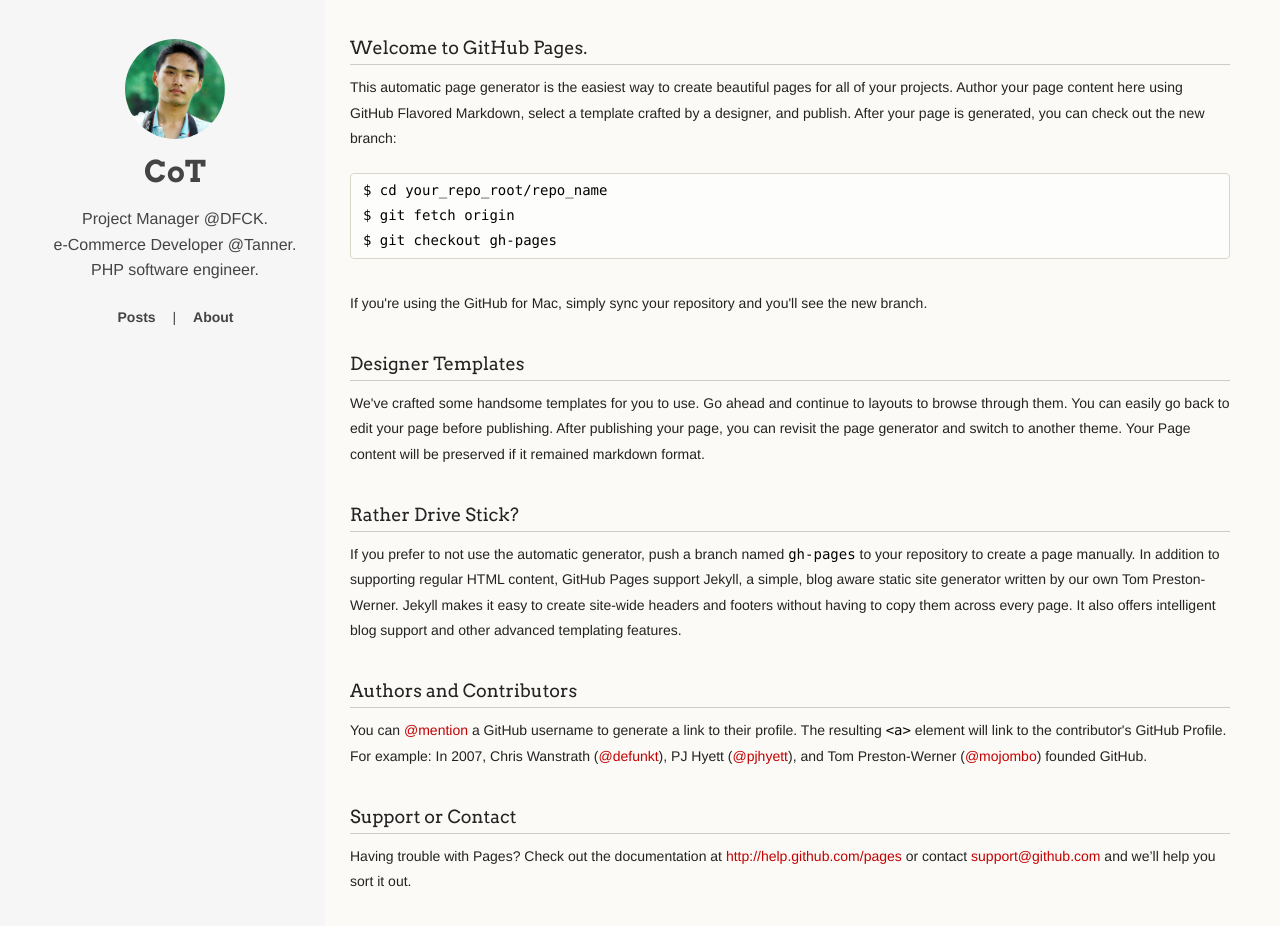
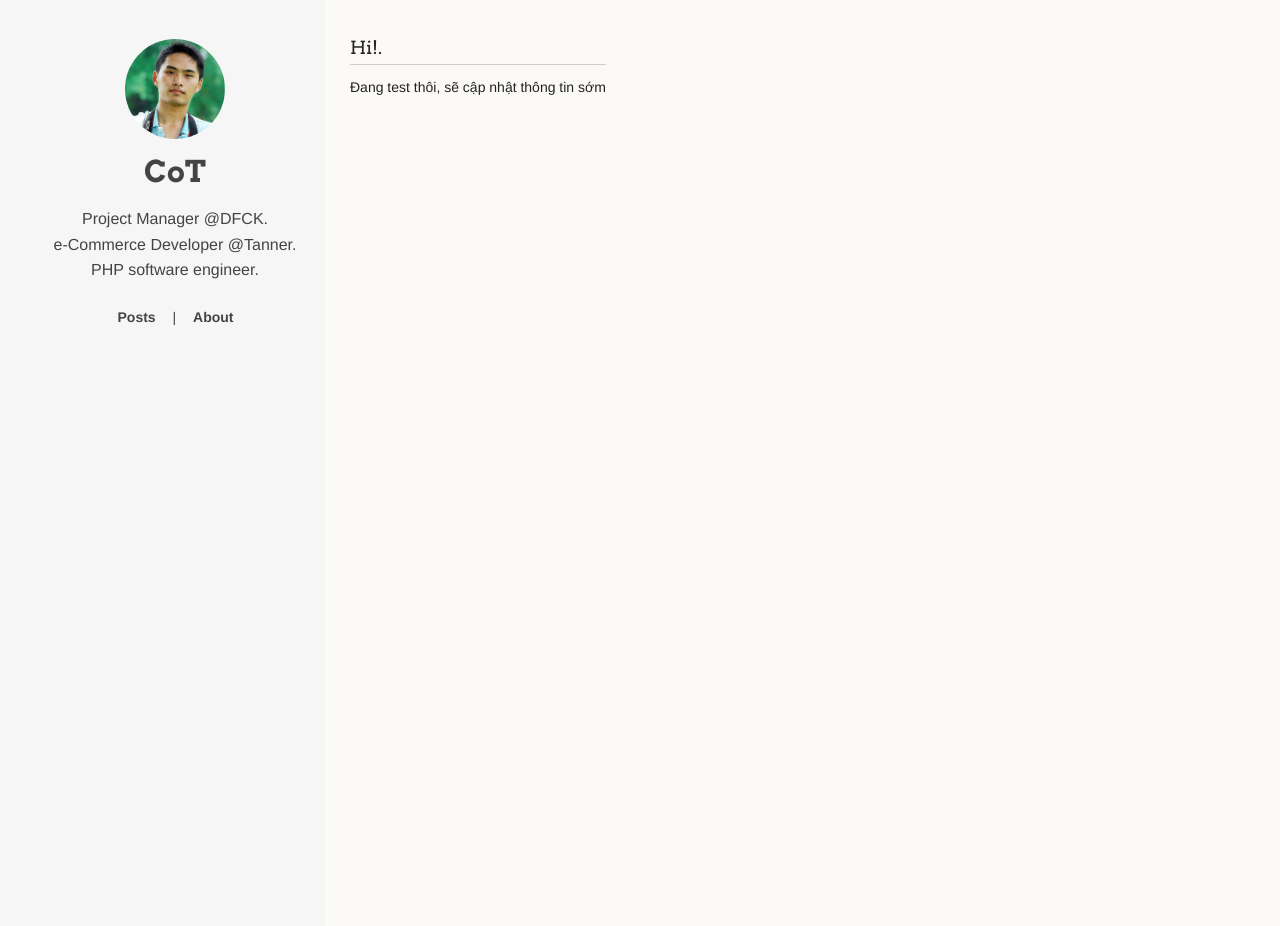
Before and after one commit to iamcot/iamcot.github.io, a Jekyll site: the page index.html, which Jekyll copies as it is, in a window 1280 px wide and 967 px high. Shown: the top 926 px of the window. Built offline with Jekyll 4.4.1, drawn with Linux system fonts in a browser that asks for light colours.

Commit message:
Update index.html

```diff
--- a/index.html
+++ b/index.html
@@ -32,37 +32,10 @@
       </header>
       <section>
         <h3>
-<a name="welcome-to-github-pages" class="anchor" href="#welcome-to-github-pages"><span class="octicon octicon-link"></span></a>Welcome to GitHub Pages.</h3>
-
-<p>This automatic page generator is the easiest way to create beautiful pages for all of your projects. Author your page content here using GitHub Flavored Markdown, select a template crafted by a designer, and publish. After your page is generated, you can check out the new branch:</p>
-
-<pre><code>$ cd your_repo_root/repo_name
-$ git fetch origin
-$ git checkout gh-pages
-</code></pre>
-
-<p>If you're using the GitHub for Mac, simply sync your repository and you'll see the new branch.</p>
-
-<h3>
-<a name="designer-templates" class="anchor" href="#designer-templates"><span class="octicon octicon-link"></span></a>Designer Templates</h3>
-
-<p>We've crafted some handsome templates for you to use. Go ahead and continue to layouts to browse through them. You can easily go back to edit your page before publishing. After publishing your page, you can revisit the page generator and switch to another theme. Your Page content will be preserved if it remained markdown format.</p>
-
-<h3>
-<a name="rather-drive-stick" class="anchor" href="#rather-drive-stick"><span class="octicon octicon-link"></span></a>Rather Drive Stick?</h3>
-
-<p>If you prefer to not use the automatic generator, push a branch named <code>gh-pages</code> to your repository to create a page manually. In addition to supporting regular HTML content, GitHub Pages support Jekyll, a simple, blog aware static site generator written by our own Tom Preston-Werner. Jekyll makes it easy to create site-wide headers and footers without having to copy them across every page. It also offers intelligent blog support and other advanced templating features.</p>
-
-<h3>
-<a name="authors-and-contributors" class="anchor" href="#authors-and-contributors"><span class="octicon octicon-link"></span></a>Authors and Contributors</h3>
-
-<p>You can <a href="https://github.com/blog/821" class="user-mention">@mention</a> a GitHub username to generate a link to their profile. The resulting <code>&lt;a&gt;</code> element will link to the contributor's GitHub Profile. For example: In 2007, Chris Wanstrath (<a href="https://github.com/defunkt" class="user-mention">@defunkt</a>), PJ Hyett (<a href="https://github.com/pjhyett" class="user-mention">@pjhyett</a>), and Tom Preston-Werner (<a href="https://github.com/mojombo" class="user-mention">@mojombo</a>) founded GitHub.</p>
-
-<h3>
-<a name="support-or-contact" class="anchor" href="#support-or-contact"><span class="octicon octicon-link"></span></a>Support or Contact</h3>
-
-<p>Having trouble with Pages? Check out the documentation at <a href="http://help.github.com/pages">http://help.github.com/pages</a> or contact <a href="mailto:support@github.com">support@github.com</a> and we’ll help you sort it out.</p>
-      </section>
+<a name="welcome-to-github-pages" class="anchor" href="#welcome-to-github-pages">
+<span class="octicon octicon-link"></span></a>Hi!.</h3>
+<p>Đang test thôi, sẽ cập nhật thông tin sớm</p>
+</section>
       <footer>
         <!--<p><small>Hosted on <a href="http://pages.github.com">GitHub Pages</a> using the Dinky theme</small></p>-->
       </footer>
```
